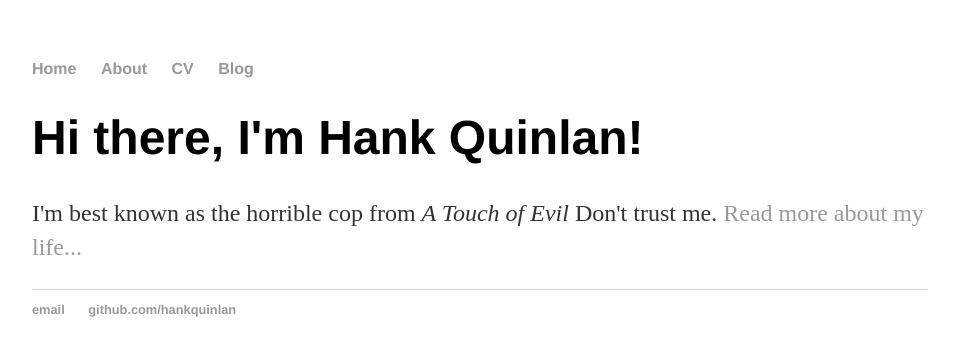
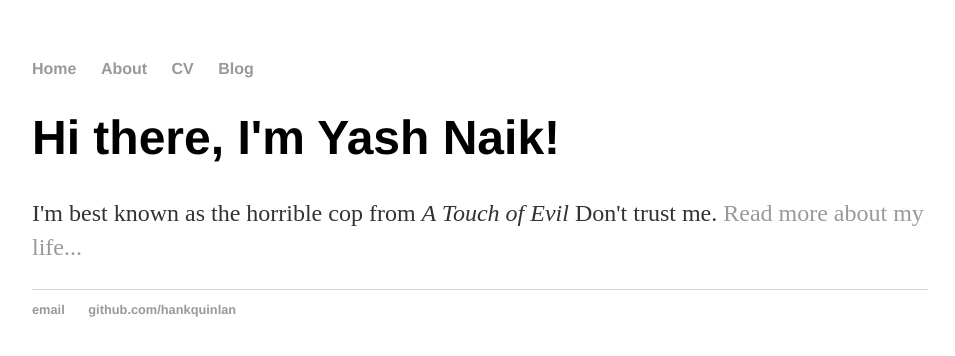
Before and after one commit to yashnaik47/yashnaik.github.io, a Jekyll site: the page built from index.html, in a window 1280 px wide. Shown: the top 356 px of the page, without its empty margins (160-1115 px from the left). Built offline with Jekyll 4.4.1, drawn with Linux system fonts in a browser that asks for light colours.

Commit message:
Update index.html

```diff
--- a/index.html
+++ b/index.html
@@ -3,6 +3,6 @@ layout: default
 title: Hank Quinlan, Horrible Cop
 ---
 <div class="blurb">
-	<h1>Hi there, I'm Hank Quinlan!</h1>
+	<h1>Hi there, I'm Yash Naik!</h1>
 	<p>I'm best known as the horrible cop from <em>A Touch of Evil</em> Don't trust me. <a href="/about">Read more about my life...</a></p>
 </div><!-- /.blurb -->
```
